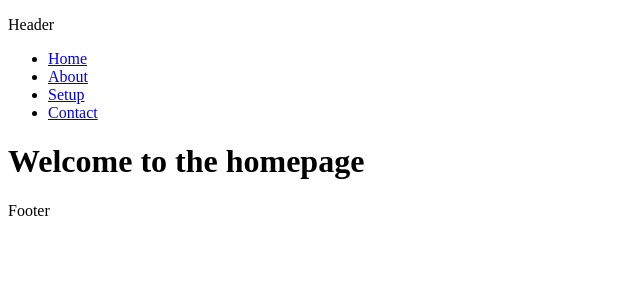
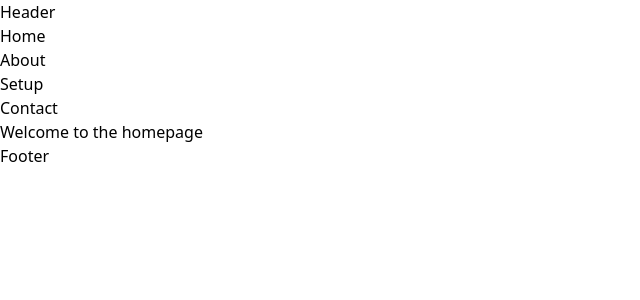
Before and after one commit to vives-project-xp/low-voltage-UPS, a Nuxt app in the folder frontend/: page / in a window 1280 px wide. Shown: the top 300 px of the page, without its empty margins (0-640 px from the left). Built offline with nearby package versions, Linux system fonts and the light colour scheme.

Commit message:
added tailwind css to project

```diff
--- /dev/null
+++ b/frontend/assets/css/main.css
@@ -0,0 +1,3 @@
+@tailwind base;
+@tailwind components;
+@tailwind utilities;
--- a/frontend/nuxt.config.ts
+++ b/frontend/nuxt.config.ts
@@ -1,4 +1,10 @@
 // https://nuxt.com/docs/api/configuration/nuxt-config
 export default defineNuxtConfig({
-
+  css: ['~/assets/css/main.css'],
+  postcss: {
+    plugins: {
+      tailwindcss: {},
+      autoprefixer: {},
+    },
+  },
 })
--- a/frontend/package.json
+++ b/frontend/package.json
@@ -8,6 +8,9 @@
     "postinstall": "nuxt prepare"
   },
   "devDependencies": {
-    "nuxt": "^3.2.3"
+    "autoprefixer": "^10.4.13",
+    "nuxt": "^3.2.3",
+    "postcss": "^8.4.21",
+    "tailwindcss": "^3.2.7"
   }
 }
--- /dev/null
+++ b/frontend/tailwind.config.js
@@ -0,0 +1,15 @@
+/** @type {import('tailwindcss').Config} */
+module.exports = {
+  content: [
+    "./components/**/*.{js,vue,ts}",
+    "./layouts/**/*.vue",
+    "./pages/**/*.vue",
+    //"./plugins/**/*.{js,ts}",
+    "./nuxt.config.{js,ts}",
+    "./app.vue",
+  ],
+  theme: {
+    extend: {},
+  },
+  plugins: [],
+}
```
Also changed, not shown: 1 other file (tests, documents, lock files or other folders).
